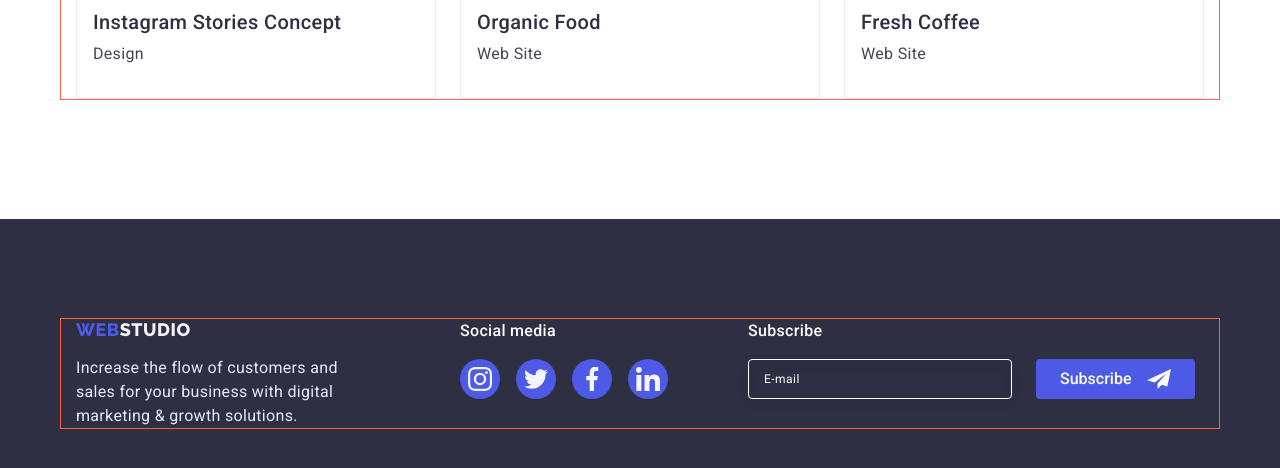
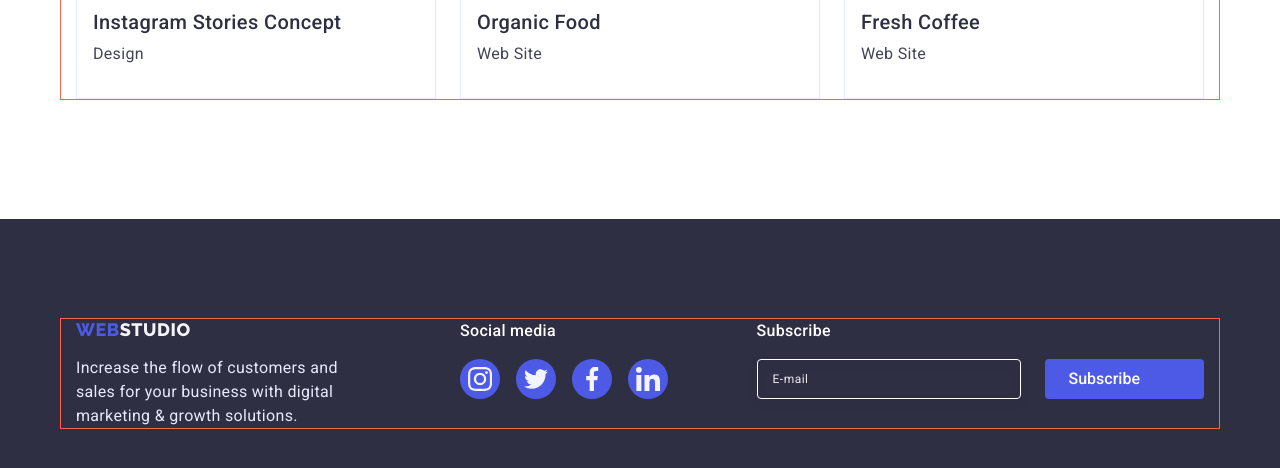
Before and after one commit to anetta999/goit-markup-hw-06, a plain HTML site: page portfolio.html in a window 1280 px wide. Shown: the part 1551-2019 px from the top of the page. Drawn offline with nearby package versions, Linux system fonts and the light colour scheme.

Commit message:
Update styles.css

```diff
--- a/css/styles.css
+++ b/css/styles.css
@@ -498,7 +498,7 @@ body {
   background-color: #31d0aa;
 }
 .subsribe-form {
-  margin-left: 80px;
+  margin-left: auto;
 }
 .subscribe-field {
   position: relative;
@@ -532,7 +532,7 @@ body {
   top: 8px;
   left: 16px;
 
-  color: #ffffff;
+  color: #ffffffe5;
   font-weight: 400;
   font-size: 12px;
   line-height: 2;
@@ -727,8 +727,8 @@ body {
   align-items: center;
   justify-content: center;
   margin-left: auto;
-  top: 24px;
   height: 24px;
+  width: 24px;
   border-radius: 50%;
   margin-bottom: 24px;
 
```
